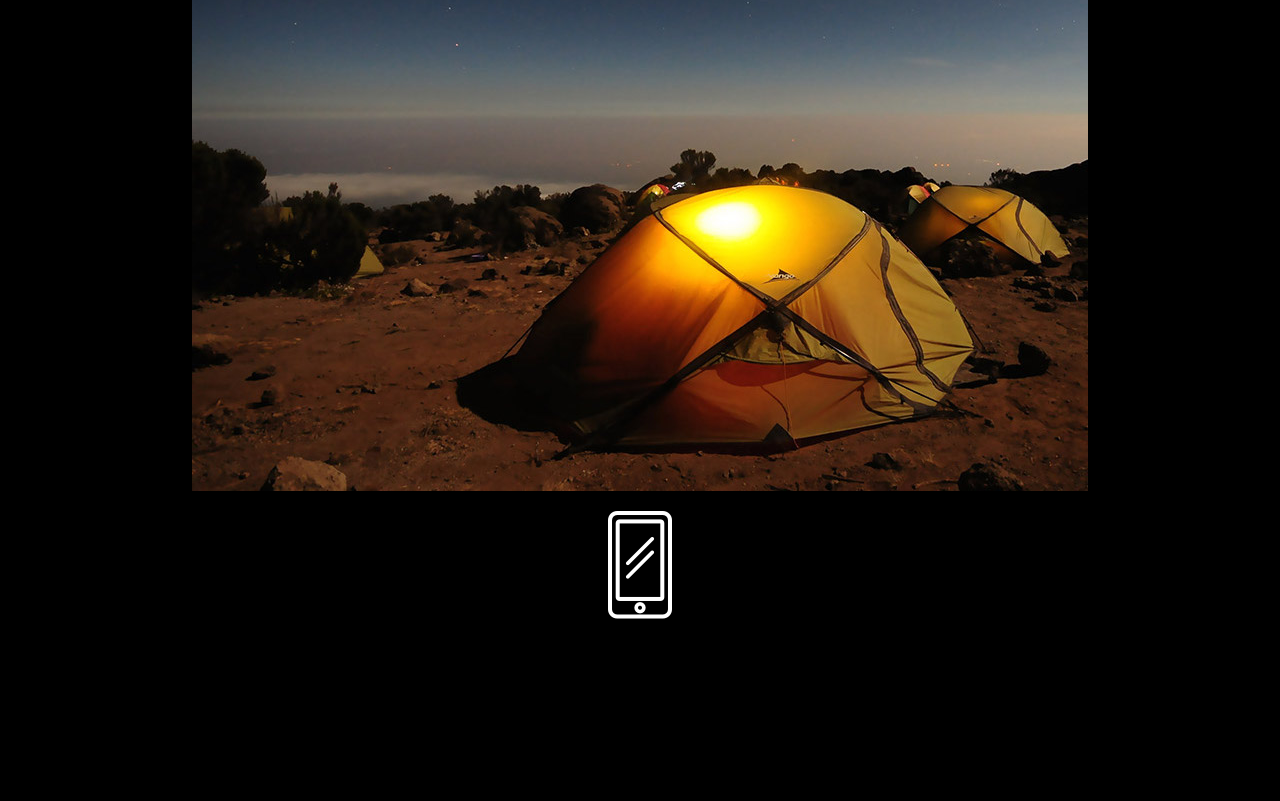
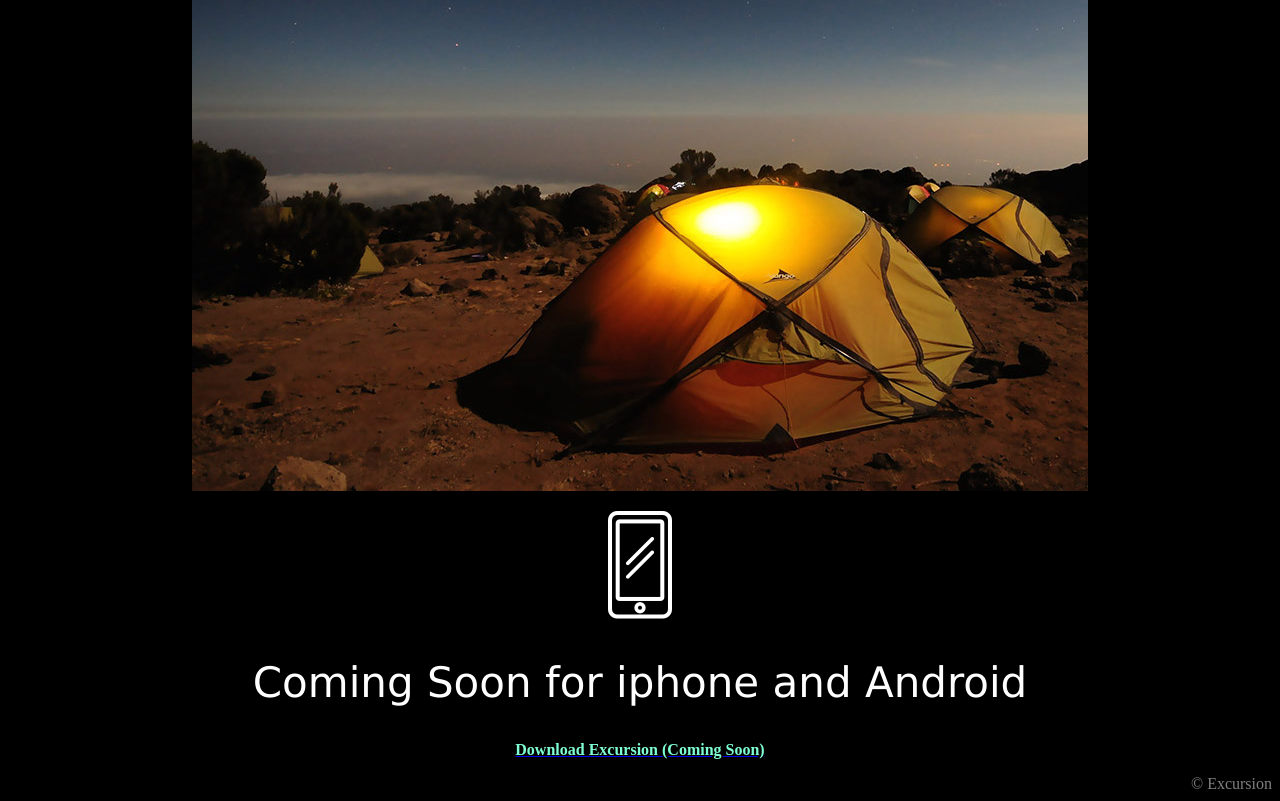
Before and after one commit to kgh4life/excursion, a plain HTML site: page index.html in a window 1280 px wide. Shown: the part 513-1314 px from the top of the page. Before the commit the page ends 1152 px from the top, so only its background shows below. Drawn offline with Linux system fonts and the light colour scheme.

Commit message:
added footer and css

```diff
--- a/index.html
+++ b/index.html
@@ -25,6 +25,12 @@
       <p><img class="phone" src="./resources/images/phone.png"/></p>
   </div>
 
+  <div>
+     <h2>Coming Soon for iphone and Android</h2>
+     <a href="./index.html."><h3>Download Excursion (Coming Soon)</h3></a>
+     <footer class="footer">&#169 Excursion</footer>
+  </div>
+
 
 </body>
 </html>
--- a/resources/css/style.css
+++ b/resources/css/style.css
@@ -23,3 +23,7 @@
               font-size: 21px;
               color: gray;
              }
+
+.footer { text-align: right;
+          color: gray;
+        }
```
